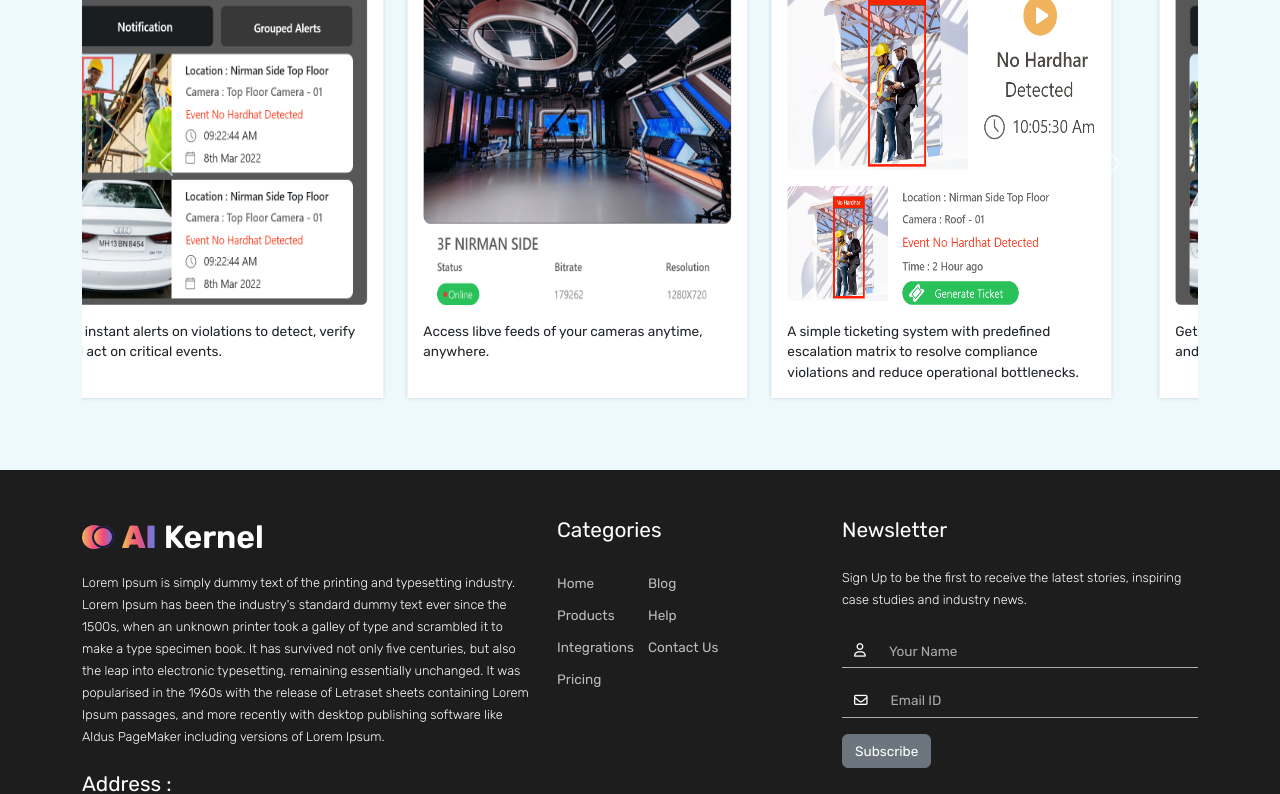
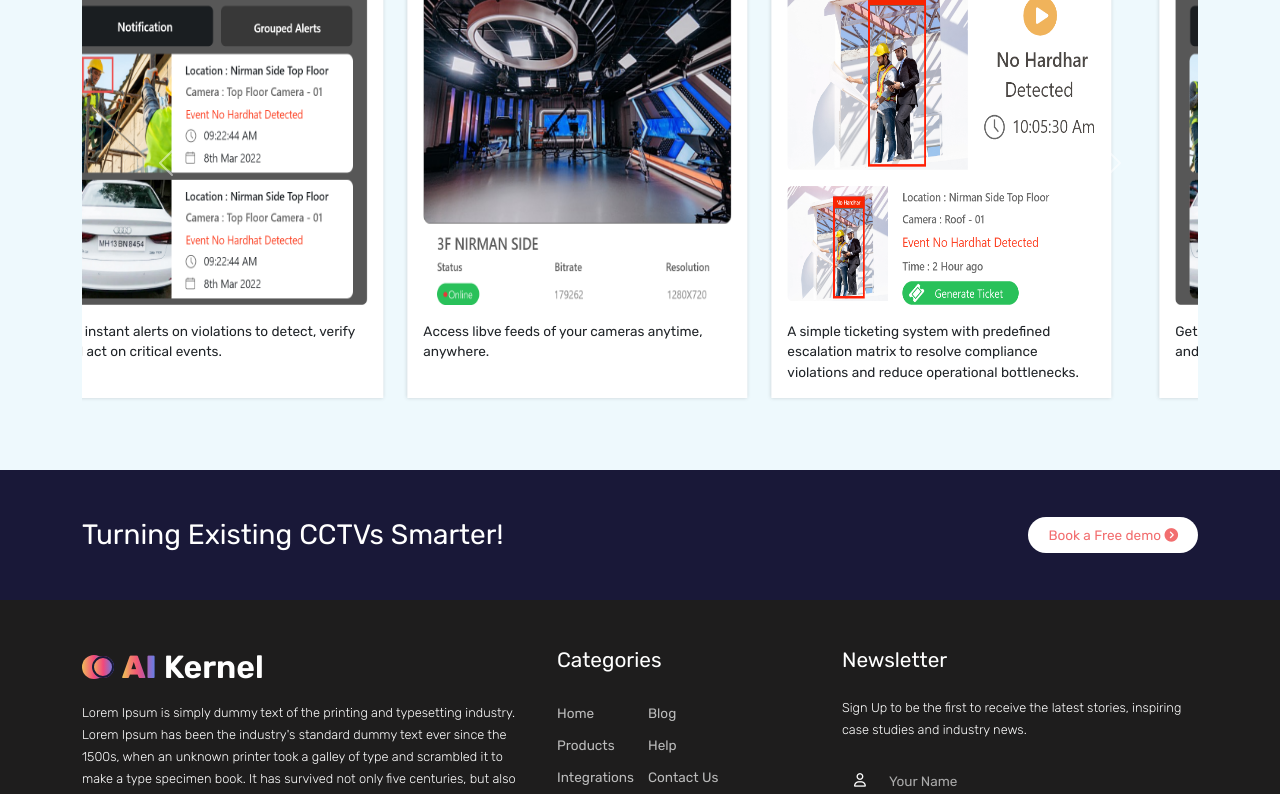
Before and after one commit to stplpune/ai-kernel-web, an Angular app: page /home in a window 1280 px wide. Shown: the part 2772-3566 px from the top of the page. Built offline with nearby package versions, Linux system fonts and the light colour scheme.

Commit message:
free demo section added on home page

```diff
--- a/src/app/modules/public/home/home.component.html
+++ b/src/app/modules/public/home/home.component.html
@@ -700,3 +700,19 @@
         </div>
     </div>
 </section>
+<!-- Free Demo -->
+<section id="freedemo">
+    <div class="container">
+        <div class="row align-items-center">
+            <div class="col-sm-6">
+                <h3>Turning Existing CCTVs Smarter!</h3>
+            </div>
+            <div class="col-sm-6 text-end">
+                <a href="#">
+                    Book a Free demo
+                    <i class="fa-solid fa-circle-chevron-right"></i>
+                </a>
+            </div>
+        </div>
+    </div>
+</section>
--- a/src/app/modules/public/home/home.component.scss
+++ b/src/app/modules/public/home/home.component.scss
@@ -194,7 +194,7 @@ header #statistics p {
 }
 
 #industries .tab-content a:hover {
-    background-color: var(--main-color);
+    background: var(--bg-gradient);
     color: #fff;
 }
 
@@ -287,3 +287,26 @@ header #statistics p {
     height: 340px;
     margin-bottom: 1rem;
 }
+
+#freedemo {
+    background-color: #191838;
+}
+
+#freedemo h3 {
+    color: #fff;
+    margin-bottom: 0;
+}
+
+#freedemo a {
+    background-color: #fff;
+    text-decoration: none;
+    color: var(--main-color);
+    padding: 10px 20px;
+    border-radius: 30px;
+    font-size: 0.85rem;
+}
+
+#freedemo a:hover {
+    background: var(--bg-gradient);
+    color: #fff;
+}
```
